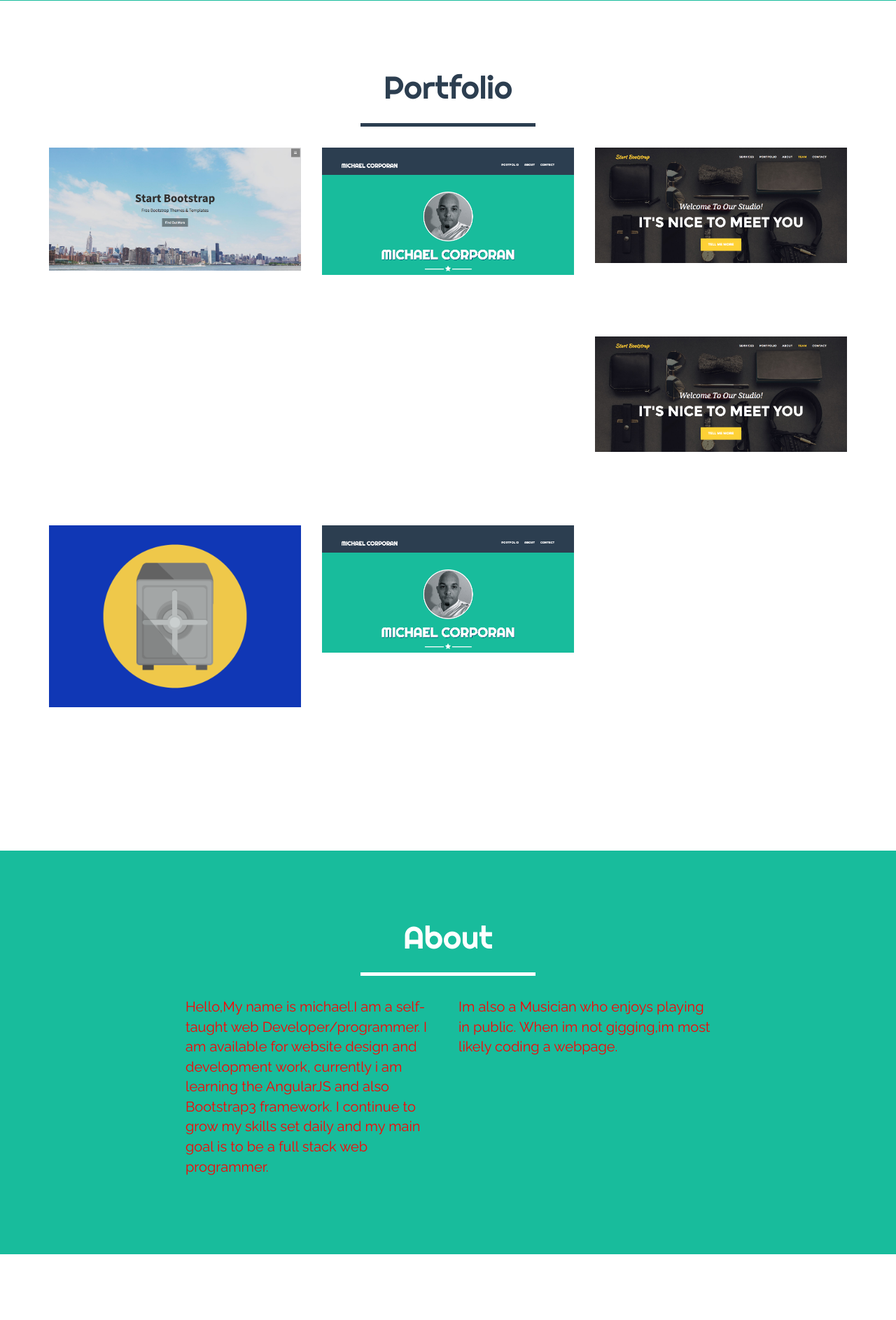
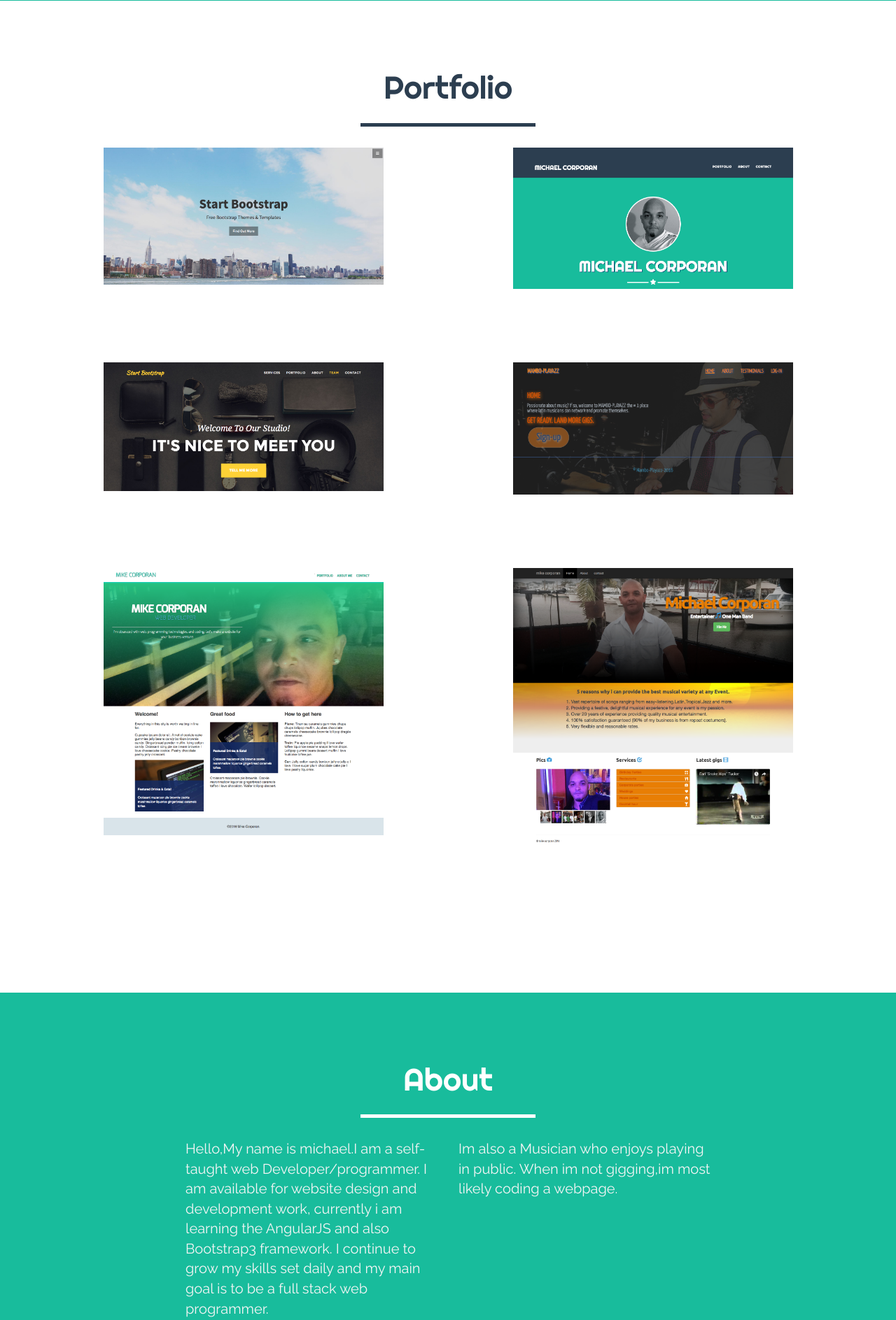
Before and after one commit to mikecee0815/portfolio-1, a PHP site: page / in a window 1280 px wide. Shown: the part 784-2671 px from the top of the page at 70% size. Run offline with PHP 8.4, Linux system fonts and the light colour scheme; some libraries are stand-ins or nearby versions.

Commit message:
portfolio grid adjustment

```diff
--- a/css/freelancer.css
+++ b/css/freelancer.css
@@ -482,7 +482,3 @@ h3
  .portfolio-item img{
     margin-bottom: 75px;
  }
-
- p {
-    color: red;
- }
--- a/index.html
+++ b/index.html
@@ -97,8 +97,9 @@
                     <hr class="star-primary">
                 </div>
             </div>
+
             <div class="row">
-                <div class="col-md-4 portfolio-item">
+                <div class="col-md-6 col-sm-6 portfolio-item">
                     <a href="#portfolioModal1" class="portfolio-link" data-toggle="modal">
                         <div class="caption">
                             <div class="caption-content">
@@ -109,7 +110,7 @@
                     </a>
                 </div>
 
-                <div class="col-md-4 portfolio-item some-margin">
+                <div class="col-md-6 col-sm-6 portfolio-item some-margin">
                     <a href="#portfolioModal2" class="portfolio-link" data-toggle="modal">
                         <div class="caption">
                             <div class="caption-content">
@@ -121,7 +122,7 @@
                     </a>
                 </div>
 
-                <div class="col-md-4 portfolio-item some-margin">
+                <div class="col-md-6 col-sm-6 portfolio-item some-margin clearfix">
                     <a href="#portfolioModal3" class="portfolio-link" data-toggle="modal">
                         <div class="caption">
                             <div class="caption-content">
@@ -132,36 +133,36 @@
                     </a>
                 </div>
 
-                <div class="col-md-4 portfolio-item some-margin">
+                <div class="col-md-6 col-sm-6 portfolio-item some-margin">
                     <a href="#portfolioModal4" class="portfolio-link" data-toggle="modal">
                         <div class="caption">
                             <div class="caption-content">
                                 <i class="fa fa-search-plus fa-3x"></i>
                             </div>
                         </div>
-                        <img src="img/portfolio/FireShot Capture 2 - Agency - Start Boo_ - https___blackrockdigital.github.io_startbootstrap-agency_.png" class="img-responsive" alt="">
+                        <img src="img/portfolio/mambo-player.png" class="img-responsive" alt="">
                     </a>
                 </div>
 
-                <div class="col-md-4 portfolio-item some-margin">
+                <div class="col-md-6 col-sm-6 portfolio-item some-margin">
                     <a href="#portfolioModal5" class="portfolio-link" data-toggle="modal">
                         <div class="caption">
                             <div class="caption-content">
                                 <i class="fa fa-search-plus fa-3x"></i>
                             </div>
                         </div>
-                        <img src="img/portfolio/safe.png" class="img-responsive" alt="">
+                        <img src="img/portfolio/michael-corporan.png" class="img-responsive" alt="">
                     </a>
                 </div>
 
-                <div class="col-md-4 portfolio-item some-margin">
+                <div class="col-md-6 col-sm-6 portfolio-item some-margin">
                     <a href="#portfolioModal6" class="portfolio-link" data-toggle="modal">
                         <div class="caption">
                             <div class="caption-content">
                                 <i class="fa fa-search-plus fa-3x"></i>
                             </div>
                         </div>
-                        <img src="img/portfolio/portfolio.png" class="img-responsive" alt="">
+                        <img src="img/portfolio/screencapture-localhost-8888-wordpress-1480893293994.png" class="img-responsive" alt="">
                     </a>
                 </div>
             </div>
```
